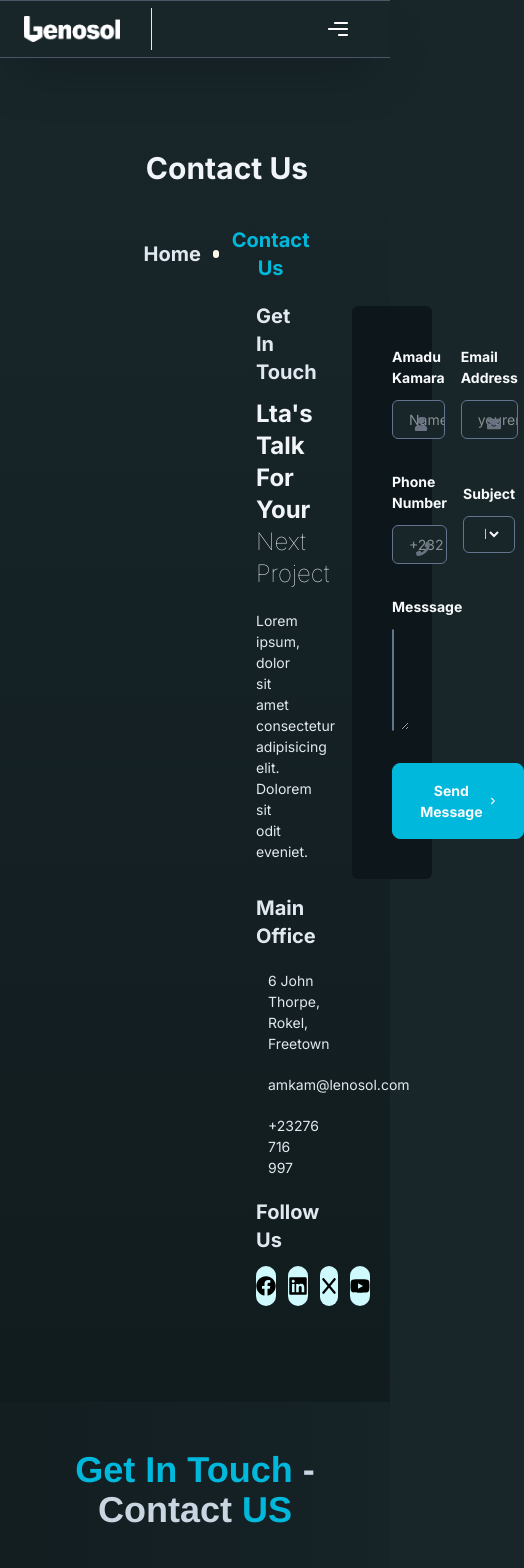
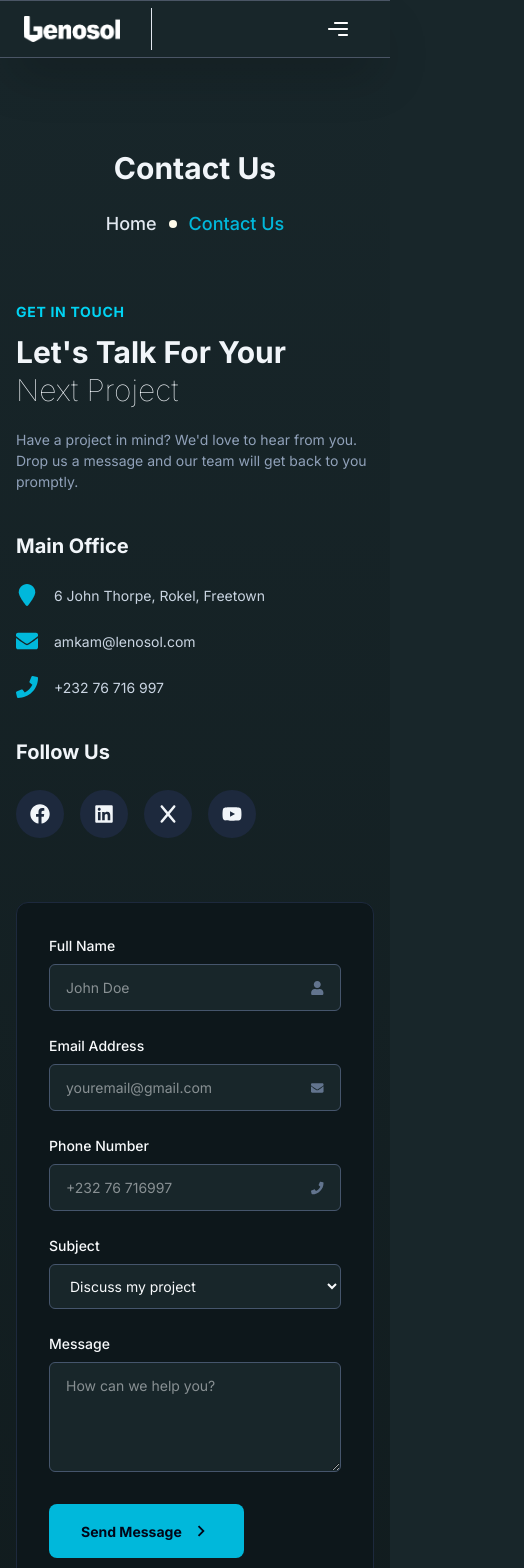
Before and after one commit to AmaduKamara/lenosol.dev, a Next.js app: page /contact in a window 390 px wide. Shown: the top 1568 px of the page, 524 px wide, since content can reach past the window. Built offline with nearby package versions, Linux system fonts and the light colour scheme.

Commit message:
Add styles for footer responsive design

```diff
--- a/app/contact/page.tsx
+++ b/app/contact/page.tsx
@@ -10,196 +10,171 @@ import {
 import { FaLocationPin, FaX } from "react-icons/fa6";
 import { MdKeyboardArrowRight } from "react-icons/md";
 
+/**
+ * ContactPage Component
+ * Improvements made:
+ * - Fixed typos ("Let's Talk").
+ * - Corrected accessibility: Labels now represent the input purpose instead of hardcoded values.
+ * - Cleaned up styling: Removed negative margins, standardized input wrappers.
+ * - Refined layout: Improved mobile responsiveness with better padding and flex control.
+ */
 const ContactPage = () => {
   return (
-    <section className='pt-10 pb-24 contact-us px-40'>
-      <div className='mt-10 pl-16 flex justify-center'>
-        <div>
-          <h2 className='text-slate-100 font-bold text-3xl md:text-4xl lg:text-6xl mt-3 text-center'>
-            Contact Us
-          </h2>
-          <div className='mt-10 flex justify-center'>
-            <div className='flex gap-3 items-center'>
-              <p className='text-slate-200 text-xl font-bold text-center'>
-                Home
-              </p>
-              <div className='h-2 w-2 bg-amber-50 rounded-full'></div>
-              <p className='text-cyan-500 text-xl font-bold text-center'>
-                Contact Us
-              </p>
-            </div>
-          </div>
+    <section className='pt-10 pb-24 contact-us px-4 md:px-10 lg:px-40'>
+      {/* Header Area */}
+      <div className='mt-10 flex flex-col items-center text-center'>
+        <h2 className='text-slate-100 font-bold text-3xl md:text-4xl lg:text-6xl mt-3'>
+          Contact Us
+        </h2>
+        <div className='mt-6 flex gap-3 items-center'>
+          <p className='text-slate-200 text-lg font-medium'>Home</p>
+          <div className='h-2 w-2 bg-amber-50 rounded-full'></div>
+          <p className='text-cyan-500 text-lg font-medium'>Contact Us</p>
         </div>
       </div>
 
-      <div className='container mx-auto px-24 gap-24 flex'>
-        <div className='w-2/5 pt-5'>
-          <p className='text-slate-200 text-xl font-bold text-start'>
+      {/* Main Content Area */}
+      <div className='container mx-auto mt-16 lg:mt-24 flex flex-col lg:flex-row gap-16 lg:gap-24'>
+        {/* Info Column */}
+        <div className='lg:w-2/5 flex flex-col'>
+          <p className='text-cyan-400 font-bold tracking-wider uppercase text-sm'>
             Get In Touch
           </p>
-          <h2 className='text-slate-100 font-bold text-2xl md:text-3xl lg:text-5xl mt-3 text-start'>
-            Lta&apos;s Talk For Your
+          <h2 className='text-slate-100 font-bold text-3xl md:text-5xl mt-3 leading-tight'>
+            Let&apos;s Talk For Your
             <br />
-            <span className='font-thin'>Next Project</span>{" "}
+            <span className='font-thin'>Next Project</span>
           </h2>
-          <p className='mt-5 text-slate-200 md:pr-24'>
-            Lorem ipsum, dolor sit amet consectetur adipisicing elit. Dolorem
-            sit odit eveniet.
+          <p className='mt-5 text-slate-400 max-w-md'>
+            Have a project in mind? We&apos;d love to hear from you. Drop us a
+            message and our team will get back to you promptly.
           </p>
 
-          <p className='text-slate-200 text-xl font-bold text-start mt-8'>
-            Main Office
-          </p>
-
-          <div className='flex flex-col gap-5 mt-5'>
-            <span className='text-slate-200 flex items-center gap-3'>
-              {" "}
-              <FaLocationPin size={20} className='text-cyan-500' /> 6 John
-              Thorpe, Rokel, Freetown
-            </span>
-            <span className='text-slate-200 flex items-center gap-3'>
-              <FaEnvelope size={20} className='text-cyan-500' />
-              amkam@lenosol.com
-            </span>
-            <span className='text-slate-200 flex items-center gap-3'>
-              {" "}
-              <FaPhone size={20} className='text-cyan-500' /> +23276 716 997
-            </span>
+          <p className='text-slate-100 text-xl font-bold mt-10'>Main Office</p>
+          <div className='flex flex-col gap-6 mt-6'>
+            <div className='text-slate-300 flex items-center gap-4 hover:text-cyan-400 transition-colors'>
+              <FaLocationPin size={22} className='text-cyan-500' />
+              <span>6 John Thorpe, Rokel, Freetown</span>
+            </div>
+            <div className='text-slate-300 flex items-center gap-4 hover:text-cyan-400 transition-colors'>
+              <FaEnvelope size={22} className='text-cyan-500' />
+              <span>amkam@lenosol.com</span>
+            </div>
+            <div className='text-slate-300 flex items-center gap-4 hover:text-cyan-400 transition-colors'>
+              <FaPhone size={22} className='text-cyan-500' />
+              <span>+232 76 716 997</span>
+            </div>
           </div>
 
-          <div>
-            <p className='text-slate-200 text-xl font-bold text-start mt-5'>
-              Follow Us
-            </p>
-
-            <div className='mt-8 flex gap-3'>
-              <div className='w-10 h-10 bg-cyan-100 rounded-full flex items-center justify-center -mt-5 cursor-pointer'>
-                <FaFacebook size={20} />
-              </div>
-              <div className='w-10 h-10 bg-cyan-100 rounded-full flex items-center justify-center -mt-5 cursor-pointer'>
-                <FaLinkedin size={20} />
-              </div>
-              <div className='w-10 h-10 bg-cyan-100 rounded-full flex items-center justify-center -mt-5 cursor-pointer'>
-                <FaX size={18} />
-              </div>
-              <div className='w-10 h-10 bg-cyan-100 rounded-full flex items-center justify-center -mt-5 cursor-pointer'>
-                <FaYoutube size={20} />
-              </div>
-            </div>
+          <p className='text-slate-100 text-xl font-bold mt-10'>Follow Us</p>
+          <div className='mt-6 flex gap-4'>
+            {[FaFacebook, FaLinkedin, FaX, FaYoutube].map((Icon, idx) => (
+              <button
+                key={idx}
+                className='w-12 h-12 bg-slate-800 hover:bg-cyan-500 text-slate-100 hover:text-slate-950 transition-all rounded-full flex items-center justify-center cursor-pointer'
+              >
+                <Icon size={20} />
+              </button>
+            ))}
           </div>
         </div>
 
-        <div className='w-3/5 mt-6'>
-          <form className='bg-[#0d171b] p-10 rounded-md'>
-            <div>
-              <div className='flex gap-4 items-center'>
-                <div className='flex-1'>
-                  <label
-                    htmlFor='full-name'
-                    className='text-slate-50 font-bold'
-                  >
-                    Amadu Kamara
-                  </label>
-                  <div className=' bg-[#18262a]  flex-1 border border-slate-500 rounded-md mt-3'>
-                    <div className='relative flex items-center w-full'>
-                      <input
-                        type='text'
-                        id='full-name'
-                        placeholder='Name'
-                        className='pl-4 py-2 md:py-3 w-full text-slate-50'
-                      />
-                      <FaUser className='absolute top-0 right-0 mt-4 mr-4 text-gray-500' />
-                    </div>
-                  </div>
-                </div>
-                <div className='flex-1'>
-                  <label htmlFor='email' className='text-slate-50 font-bold'>
-                    Email Address
-                  </label>
-                  <div className=' bg-[#18262a]  flex-1 border border-slate-500 rounded-md mt-3'>
-                    <div className='relative flex items-center w-full'>
-                      <input
-                        type='email'
-                        id='email'
-                        placeholder='youremail@gmail.com'
-                        className='pl-4 py-2 md:py-3 w-full text-slate-50'
-                      />
-                      <FaEnvelope className='absolute top-0 right-0 mt-4 mr-4 text-gray-500' />
-                    </div>
-                  </div>
+        {/* Form Column */}
+        <div className='lg:w-3/5'>
+          <form className='bg-[#0d171b] p-8 md:p-10 rounded-xl border border-slate-800'>
+            <div className='grid grid-cols-1 md:grid-cols-2 gap-6'>
+              {/* Name */}
+              <div className='flex flex-col gap-2'>
+                <label
+                  htmlFor='full-name'
+                  className='text-slate-50 font-medium'
+                >
+                  Full Name
+                </label>
+                <div className='bg-[#18262a] border border-slate-600 rounded-md flex items-center focus-within:border-cyan-500 transition-colors'>
+                  <input
+                    type='text'
+                    id='full-name'
+                    placeholder='John Doe'
+                    className='pl-4 py-3 w-full text-slate-50 bg-transparent focus:outline-none'
+                  />
+                  <FaUser className='mr-4 text-slate-500' />
                 </div>
               </div>
 
-              <div className='flex gap-4 items-center mt-8'>
-                <div className='flex-1'>
-                  <label
-                    htmlFor='phone-number'
-                    className='text-slate-50 font-bold'
-                  >
-                    Phone Number
-                  </label>
-                  <div className=' bg-[#18262a]  flex-1 border border-slate-500 rounded-md mt-3'>
-                    <div className='relative flex items-center w-full'>
-                      <input
-                        type='tel'
-                        id='phone-number'
-                        placeholder='+232 76 716997'
-                        className='pl-4 py-2 md:py-3 w-full text-slate-50'
-                      />
-                      <FaPhone className='absolute top-0 right-0 mt-4 mr-4 text-gray-500' />
-                    </div>
-                  </div>
-                </div>
-                <div className='flex-1'>
-                  <label htmlFor='subject' className='text-slate-50 font-bold'>
-                    Subject
-                  </label>
-                  <div className=' bg-[#18262a]  flex-1 border border-slate-500 rounded-md mt-3'>
-                    <div className='relative flex items-center w-full pr-3'>
-                      <select
-                        id='subject'
-                        className='focus:outline-none pl-4 py-2 md:py-3 w-full text-slate-50'
-                      >
-                        <option>I would like to discuss my project</option>
-                        <option>I Need a website for my business</option>
-                        <option>I would like to discuss my project</option>
-                        <option>I would like to discuss my project</option>
-                        <option>I would like to discuss my project</option>
-                        <option>I would like to discuss my project</option>
-                      </select>
-                    </div>
-                  </div>
+              {/* Email */}
+              <div className='flex flex-col gap-2'>
+                <label htmlFor='email' className='text-slate-50 font-medium'>
+                  Email Address
+                </label>
+                <div className='bg-[#18262a] border border-slate-600 rounded-md flex items-center focus-within:border-cyan-500 transition-colors'>
+                  <input
+                    type='email'
+                    id='email'
+                    placeholder='youremail@gmail.com'
+                    className='pl-4 py-3 w-full text-slate-50 bg-transparent focus:outline-none'
+                  />
+                  <FaEnvelope className='mr-4 text-slate-500' />
                 </div>
               </div>
 
-              <div className='mt-8'>
-                <label htmlFor='message' className='text-slate-50 font-bold'>
-                  Messsage
+              {/* Phone */}
+              <div className='flex flex-col gap-2'>
+                <label
+                  htmlFor='phone-number'
+                  className='text-slate-50 font-medium'
+                >
+                  Phone Number
                 </label>
-                <div className=' bg-[#18262a]  flex-1 border border-slate-500 rounded-md mt-3'>
-                  <div className='relative flex items-center w-full'>
-                    <textarea
-                      rows={4}
-                      id='message'
-                      placeholder='Message'
-                      className='pl-4 py-2 md:py-3 w-full text-slate-50'
-                    ></textarea>
-                  </div>
+                <div className='bg-[#18262a] border border-slate-600 rounded-md flex items-center focus-within:border-cyan-500 transition-colors'>
+                  <input
+                    type='tel'
+                    id='phone-number'
+                    placeholder='+232 76 716997'
+                    className='pl-4 py-3 w-full text-slate-50 bg-transparent focus:outline-none'
+                  />
+                  <FaPhone className='mr-4 text-slate-500' />
                 </div>
               </div>
 
-              <div>
-                <Link href='/contact' className='mt-8 block'>
-                  <button
-                    type='button'
-                    className='flex items-center cursor-pointer py-4 px-6  bg-cyan-500 text-slate-50 hover:text-cyan-950 font-bold border border-cyan-500 hover:bg-transparent transition-all ease-in-out duration-300 rounded-lg'
+              {/* Subject */}
+              <div className='flex flex-col gap-2'>
+                <label htmlFor='subject' className='text-slate-50 font-medium'>
+                  Subject
+                </label>
+                <div className='bg-[#18262a] border border-slate-600 rounded-md flex items-center focus-within:border-cyan-500 transition-colors'>
+                  <select
+                    id='subject'
+                    className='pl-4 py-3 w-full text-slate-50 bg-transparent focus:outline-none'
                   >
-                    Send Message
-                    <MdKeyboardArrowRight size={20} />
-                  </button>
-                </Link>
+                    <option>Discuss my project</option>
+                    <option>Business inquiry</option>
+                    <option>Support</option>
+                  </select>
+                </div>
               </div>
             </div>
+
+            {/* Message */}
+            <div className='mt-6 flex flex-col gap-2'>
+              <label htmlFor='message' className='text-slate-50 font-medium'>
+                Message
+              </label>
+              <textarea
+                id='message'
+                rows={4}
+                placeholder='How can we help you?'
+                className='pl-4 py-3 w-full text-slate-50 bg-[#18262a] border border-slate-600 rounded-md focus:border-cyan-500 transition-colors focus:outline-none'
+              ></textarea>
+            </div>
+
+            <button
+              type='submit'
+              className='mt-8 flex items-center justify-center gap-2 py-4 px-8 bg-cyan-500 text-slate-950 font-bold hover:bg-cyan-400 transition-all rounded-lg'
+            >
+              Send Message
+              <MdKeyboardArrowRight size={22} />
+            </button>
           </form>
         </div>
       </div>
```
